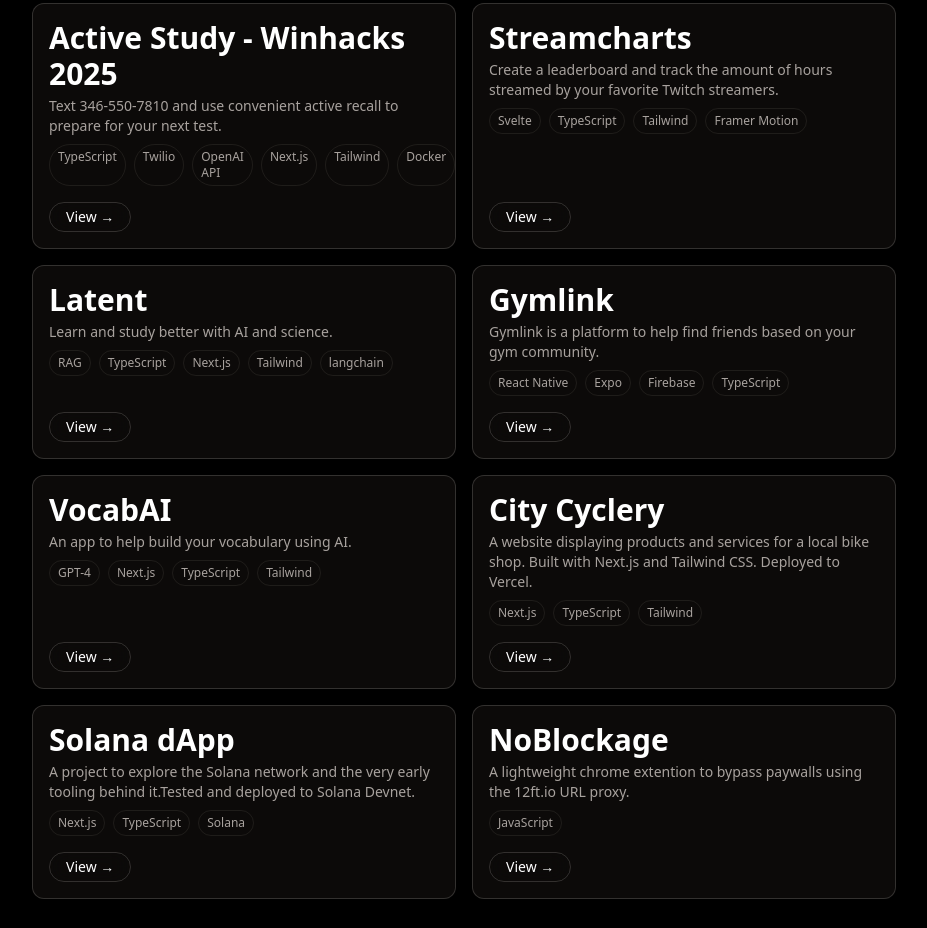
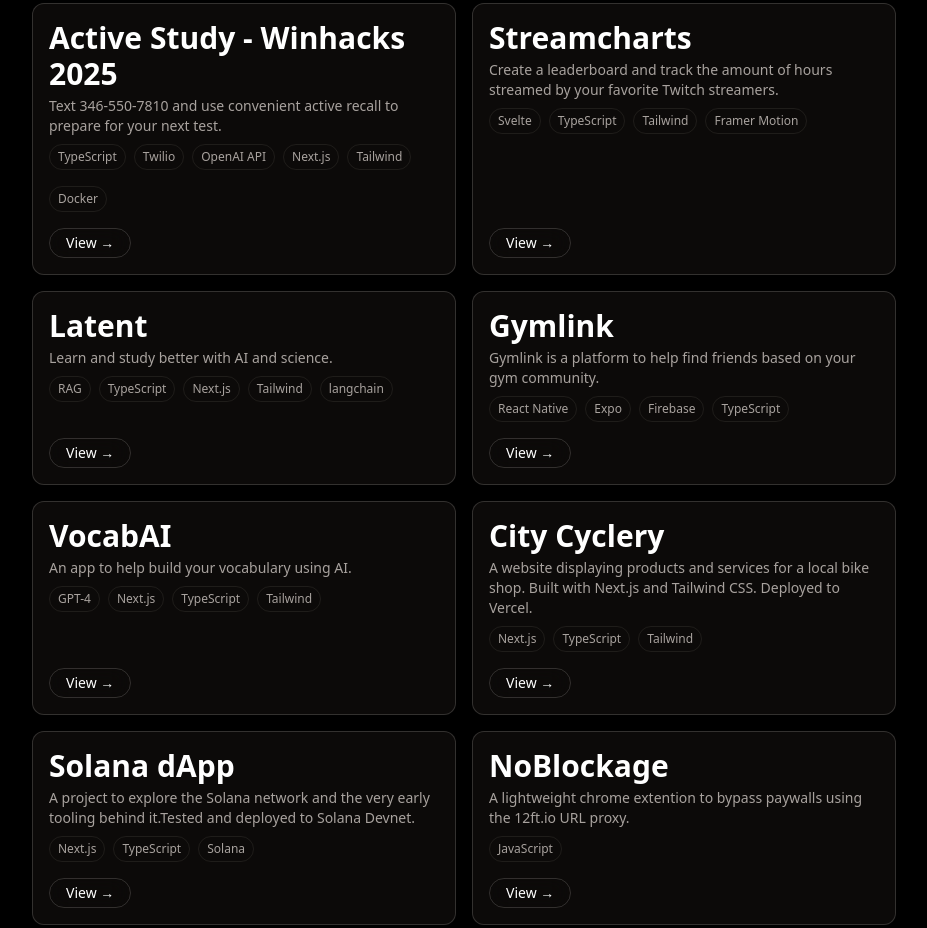
Before and after one commit to dylanreedx/portfolio, an Astro site: page / in a window 1280 px wide. Shown: the part 3150-4078 px from the top of the page, without its empty margins (176-1103 px from the left). Built offline with nearby package versions, Linux system fonts and the light colour scheme; Astro itself is replaced by a stand-in of ours.

Commit message:
fix wrapping of project tags

```diff
--- a/src/components/Card.astro
+++ b/src/components/Card.astro
@@ -32,10 +32,10 @@
     <p class='text-sm text-stone-400'>
       {description}
     </p>
-    <ul class='flex gap-2'>
+    <ul class='flex gap-2 flex-wrap'>
       {
         tags.map((tag) => (
-          <li class='px-2 py-1 mt-2 text-xs bg-transparent text-stone-400 border-stone-600/25 border-[0.5px] max-w-fit rounded-full'>
+          <li class='px-2 py-1 mt-2 text-xs bg-transparent text-stone-400 border-stone-600/25 border-[0.5px] max-w-fit rounded-full text-nowrap'>
             {tag}
           </li>
         ))
```
